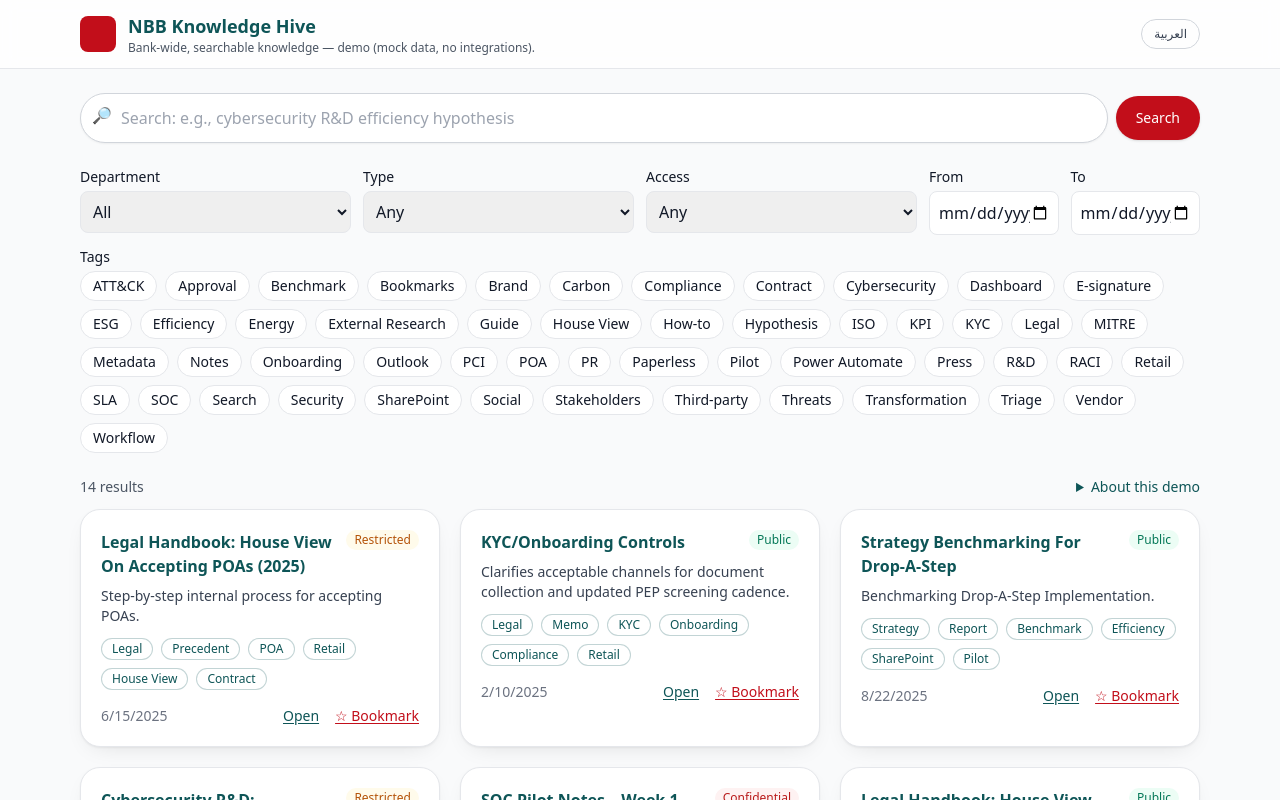
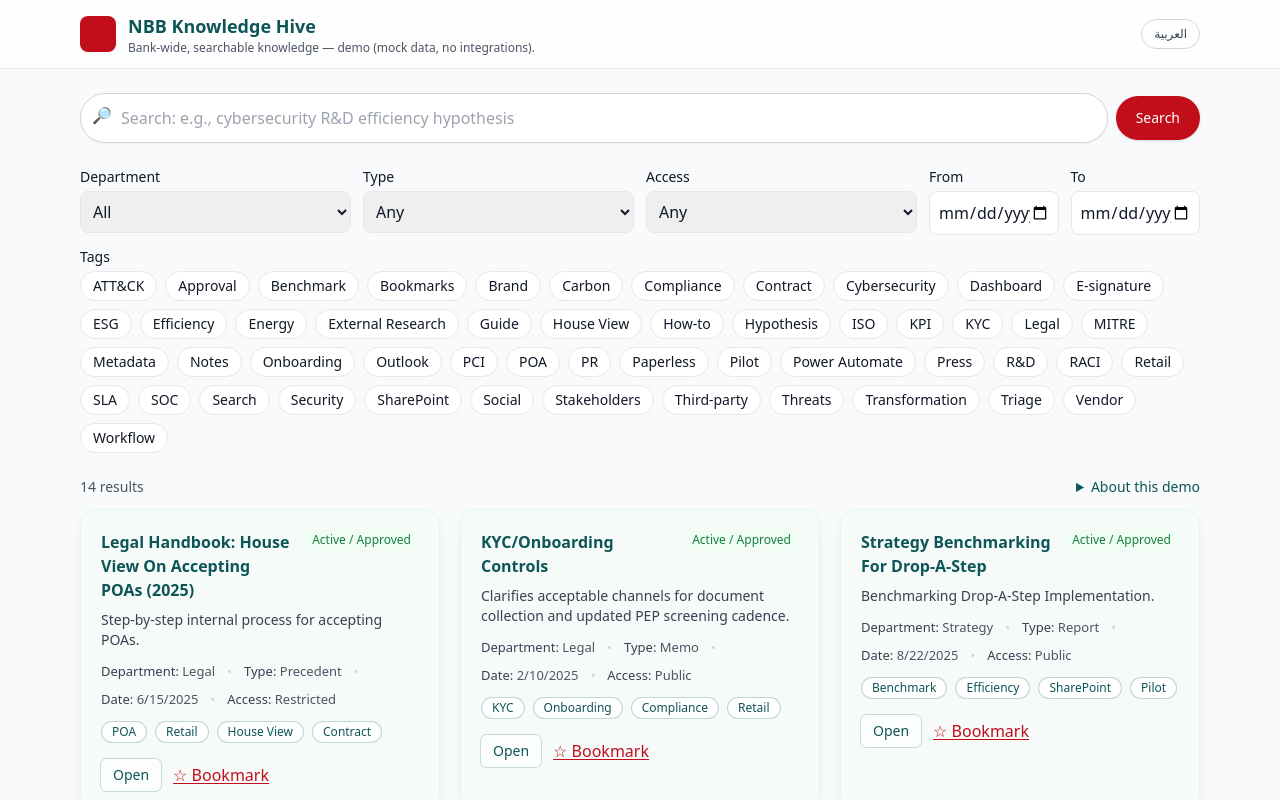
Before and after one commit to HeshamBucheeri/nbb-knowledge-hive, a React (Vite) app in the folder nbb-knowledge-hive/nbb-knowledge-hive/: page / in a window 1280 px wide. Shown: the top 800 px of the page. Built offline with nearby package versions, Linux system fonts and the light colour scheme.

Commit message:
Update DocumentCard.tsx

```diff
--- a/nbb-knowledge-hive/nbb-knowledge-hive/src/components/DocumentCard.tsx
+++ b/nbb-knowledge-hive/nbb-knowledge-hive/src/components/DocumentCard.tsx
@@ -3,49 +3,102 @@ import Tag from "./Tag";
 import type { Doc } from "../utils/search";
 
 type Props = {
-  doc: Doc;
+  doc: Doc & { status?: string }; // allow optional status on docs
   onOpen: (doc: Doc) => void;
   onBookmark: (id: string) => void;
   isBookmarked: boolean;
 };
 
+// Map status text -> light tints for the whole card + badge
+function getStatusStyles(statusRaw?: string) {
+  const status = (statusRaw || "Active / Approved").toLowerCase();
+
+  if (status.includes("replaced") || status.includes("cancelled") || status.includes("canceled")) {
+    return {
+      statusText: "Replaced / Cancelled",
+      // very light red background, subtle red border, readable red text
+      cardClass:
+        "bg-red-50/40 border-red-100",
+      badgeClass:
+        "bg-red-50 text-red-700",
+    };
+  }
+
+  // default = active/approved
+  return {
+    statusText: "Active / Approved",
+    // very light green background, subtle green border, readable green text
+    cardClass:
+      "bg-green-50/40 border-green-100",
+    badgeClass:
+      "bg-green-50 text-green-700",
+  };
+}
+
 export default function DocumentCard({ doc, onOpen, onBookmark, isBookmarked }: Props) {
-  // Normalize access for display
-  const access = doc.access ?? doc.accessLevel ?? "Public";
-  const badge =
-    access === "Confidential"
-      ? "bg-red-50 text-red-700"
-      : access === "Restricted"
-      ? "bg-amber-50 text-amber-700"
-      : "bg-emerald-50 text-emerald-700";
+  // Keep existing access handling (used elsewhere on the card if needed)
+  const access = (doc as any).access ?? (doc as any).accessLevel ?? "Public";
+
+  // Status-driven classes
+  const { statusText, cardClass, badgeClass } = getStatusStyles(doc.status);
 
   return (
     <article
-      className="rounded-xl2 border border-gray-200 bg-white p-5 shadow-card transition hover:-translate-y-[1px] hover:shadow-md"
+      className={`rounded-2xl border p-5 shadow-card transition hover:-translate-y-[1px] hover:shadow-md ${cardClass}`}
       aria-label={doc.title}
     >
+      {/* Title + Status badge */}
       <div className="flex items-start justify-between gap-3">
-        <h3 className="text-base font-semibold leading-6 text-nbb-teal">{doc.title}</h3>
-        <span className={`text-xs px-2 py-0.5 rounded-full shrink-0 ${badge}`}>{access}</span>
+        <h3 className="text-base font-semibold leading-6 text-nbb-teal">
+          {doc.title}
+        </h3>
+        <span className={`text-xs px-2 py-0.5 rounded-full shrink-0 ${badgeClass}`}>
+          {statusText}
+        </span>
       </div>
 
-      <p className="mt-2 text-sm text-gray-700">{doc.summary}</p>
+      {/* Summary */}
+      {doc.summary && (
+        <p className="mt-2 line-clamp-3 text-sm text-gray-700">
+          {doc.summary}
+        </p>
+      )}
 
-      <div className="mt-3 flex flex-wrap gap-2">
-        <Tag label={doc.department} />
-        <Tag label={doc.type} />
-        {doc.tags.slice(0, 4).map((t) => (
-          <Tag key={t} label={t} />
-        ))}
+      {/* Meta row */}
+      <div className="mt-3 flex flex-wrap items-center gap-x-3 gap-y-2 text-[13px] text-gray-600">
+        <span className="whitespace-nowrap">
+          <strong className="font-medium text-gray-700">Department:</strong> {doc.department}
+        </span>
+        <span className="hidden sm:inline text-gray-300">•</span>
+        <span className="whitespace-nowrap">
+          <strong className="font-medium text-gray-700">Type:</strong> {doc.type}
+        </span>
+        <span className="hidden sm:inline text-gray-300">•</span>
+        <span className="whitespace-nowrap">
+          <strong className="font-medium text-gray-700">Date:</strong>{" "}
+          {new Date(doc.date).toLocaleDateString()}
+        </span>
+        <span className="hidden sm:inline text-gray-300">•</span>
+        <span className="whitespace-nowrap">
+          <strong className="font-medium text-gray-700">Access:</strong> {access}
+        </span>
       </div>
 
-      <div className="mt-4 flex items-center justify-between text-sm text-gray-500">
-        <time dateTime={doc.date}>{new Date(doc.date).toLocaleDateString()}</time>
-        <div className="flex items-center gap-4">
+      {/* Tags */}
+      {doc.tags?.length ? (
+        <div className="mt-3 flex flex-wrap gap-2">
+          {doc.tags.map((t) => (
+            <Tag key={t} label={t} />
+          ))}
+        </div>
+      ) : null}
+
+      {/* Actions */}
+      <div className="mt-4 flex items-center justify-between">
+        <div className="flex items-center gap-3">
           <button
-            className="text-nbb-teal underline underline-offset-2 hover:no-underline"
+            className="rounded-md bg-white/70 px-3 py-1.5 text-sm font-medium text-nbb-teal ring-1 ring-nbb-teal/20 hover:bg-white"
             onClick={() => onOpen(doc)}
-            aria-label={`Open ${doc.title}`}
           >
             Open
           </button>
```
